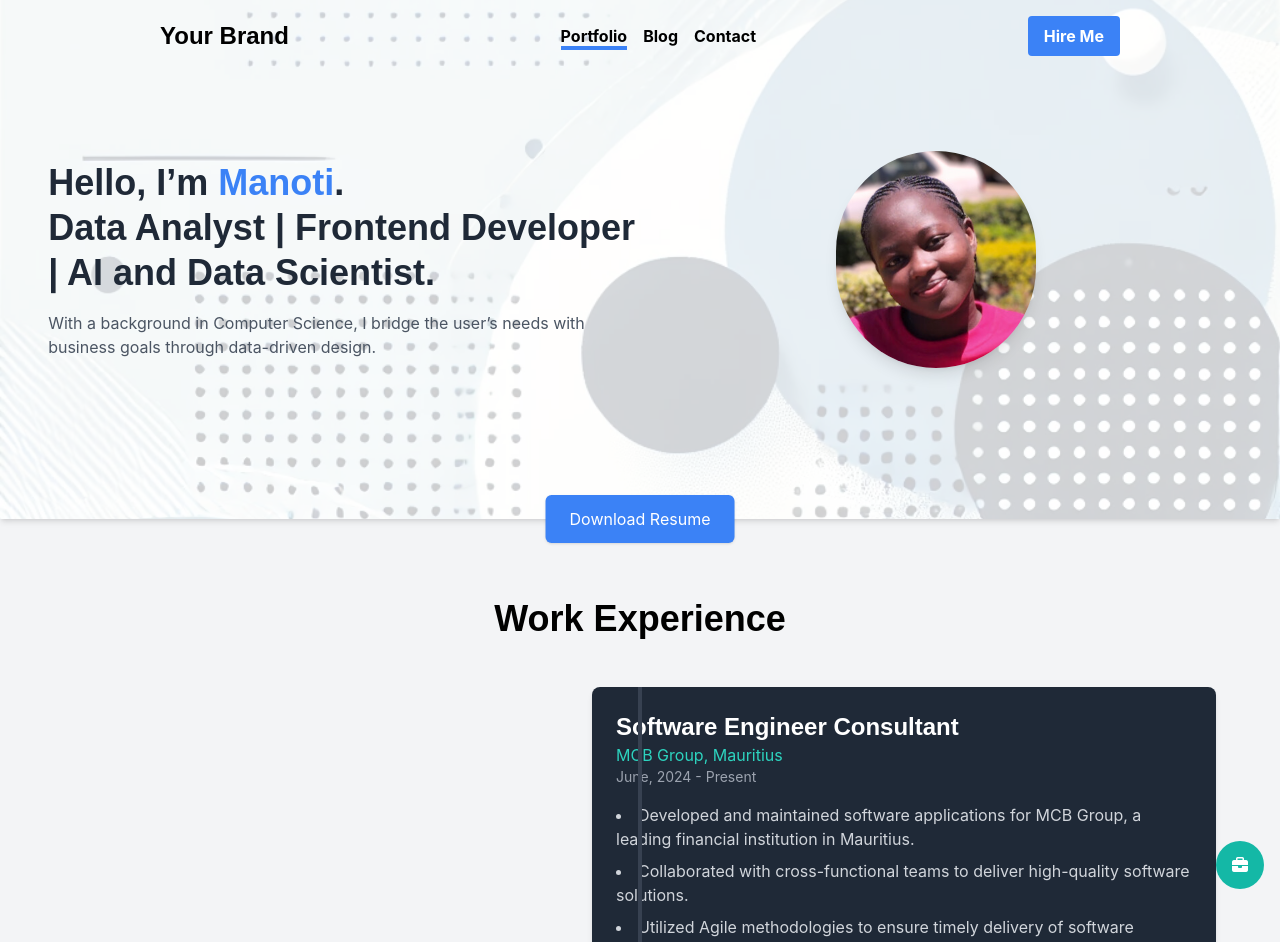
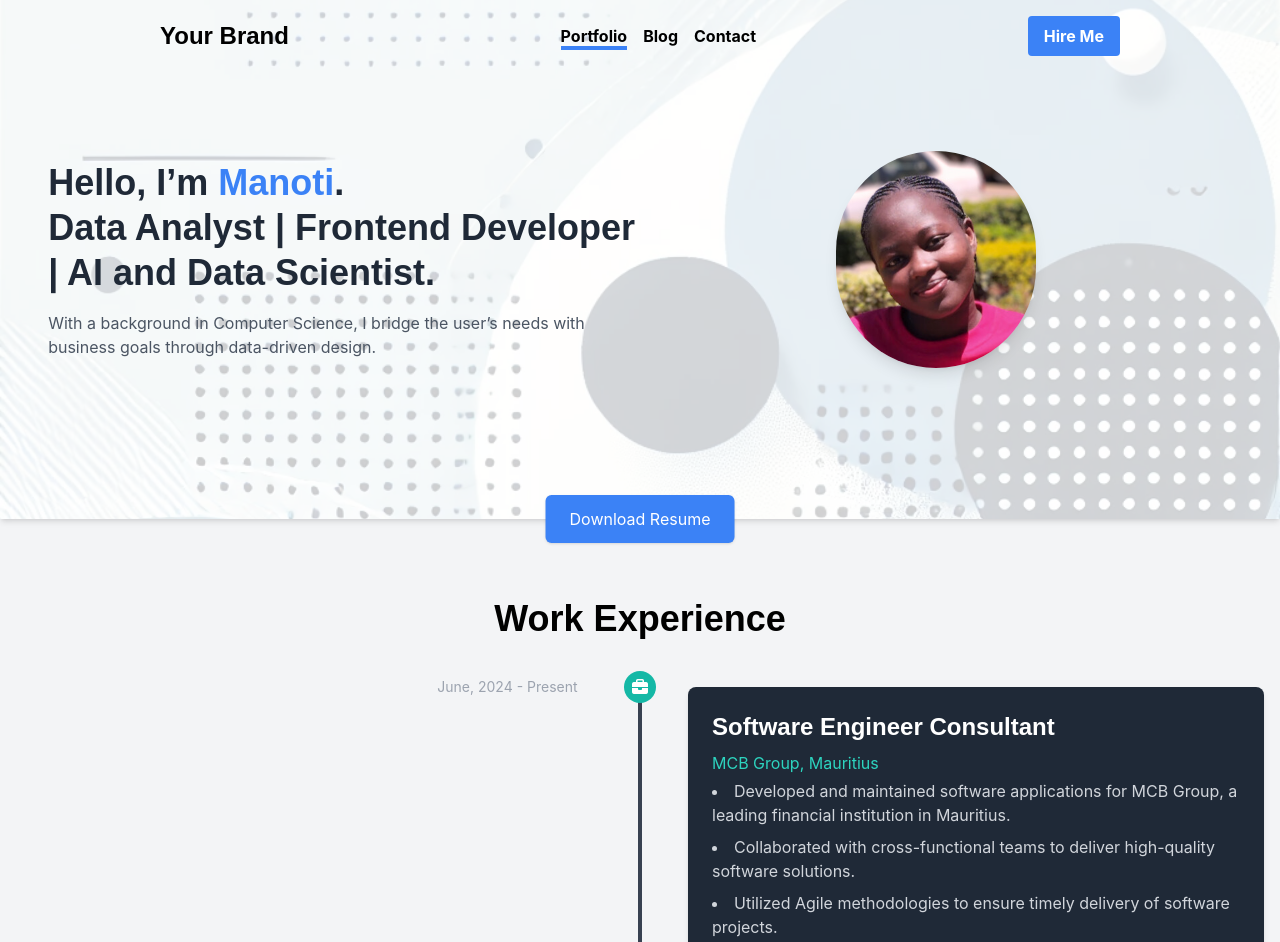
Before and after one commit to felista47/Manoti, a React (Create React App) app: page / in a window 1280 px wide. Shown: the top 942 px of the page. Built offline with nearby package versions, Linux system fonts and the light colour scheme.

Commit message:
styled work experince section

```diff
--- a/src/app/WorkExperience.js
+++ b/src/app/WorkExperience.js
@@ -1,5 +1,6 @@
 import React from "react";
 import '@fortawesome/fontawesome-free/css/all.min.css';
+
 const WorkExperience = () => {
     const experiences = [
       {
@@ -31,33 +32,30 @@ const WorkExperience = () => {
         <div className="max-w-7xl mx-auto px-4">
           <h2 className="text-4xl font-bold text-center mb-12 text-black">Work Experience</h2>
           <div className="relative">
-            {/* Timeline */}
+            {/* Timeline Line */}
             <div className="absolute left-1/2 transform -translate-x-1/2 h-full w-1 bg-gray-700"></div>
 
             {/* Experience Items */}
             {experiences.map((experience, index) => (
               <div
                 key={index}
-                className={`relative flex flex-col md:flex-row items-center mb-12 ${
-                  index % 2 === 0 ? "md:flex-row-reverse" : ""
-                }`}
+                className="relative mb-10"
               >
-                {/* Date and Icon */}
-                <div className="z-10 flex-shrink-0 w-12 h-12 bg-teal-500 text-white rounded-full flex items-center justify-center">
+                {/* Timeline Icon */}
+                <div className="absolute left-1/2 transform -translate-x-1/2 -translate-y-1/2 w-8 h-8 bg-teal-500 text-white rounded-full flex items-center justify-center z-10">
                   <i className="fas fa-briefcase"></i>
                 </div>
-                <div className="absolute left-1/2 transform -translate-x-1/2 bg-gray-700 h-full w-1"></div>
+
+                {/* Date */}
+                <div className={`absolute ${index % 2 === 0 ? 'right-[55%]' : 'left-[55%]'} transform -translate-y-1/2 text-sm text-gray-400`}>
+                  {experience.date}
+                </div>
 
                 {/* Experience Details */}
-                <div
-                  className={`w-full md:w-1/2 bg-gray-800 p-6 rounded-lg shadow-md ${
-                    index % 2 === 0 ? "ml-auto" : "mr-auto"
-                  }`}
-                >
-                  <h3 className="text-2xl font-semibold">{experience.title}</h3>
-                  <p className="text-teal-400">{experience.company}</p>
-                  <p className="text-sm text-gray-400">{experience.date}</p>
-                  <ul className="mt-4 list-disc list-inside space-y-2">
+                <div className={`relative bg-gray-800 p-6 rounded-lg shadow-md w-full max-w-xl ${index % 2 === 0 ? 'ml-auto' : 'mr-auto'} mt-8`}>
+                  <h3 className="text-2xl font-semibold mb-2">{experience.title}</h3>
+                  <p className="text-teal-400 mb-1">{experience.company}</p>
+                  <ul className="list-disc list-inside space-y-2">
                     {experience.responsibilities.map((item, i) => (
                       <li key={i} className="text-gray-300">
                         {item}
@@ -71,6 +69,6 @@ const WorkExperience = () => {
         </div>
       </section>
     );
-  };
+};
 
-  export default WorkExperience;
+export default WorkExperience;
```
